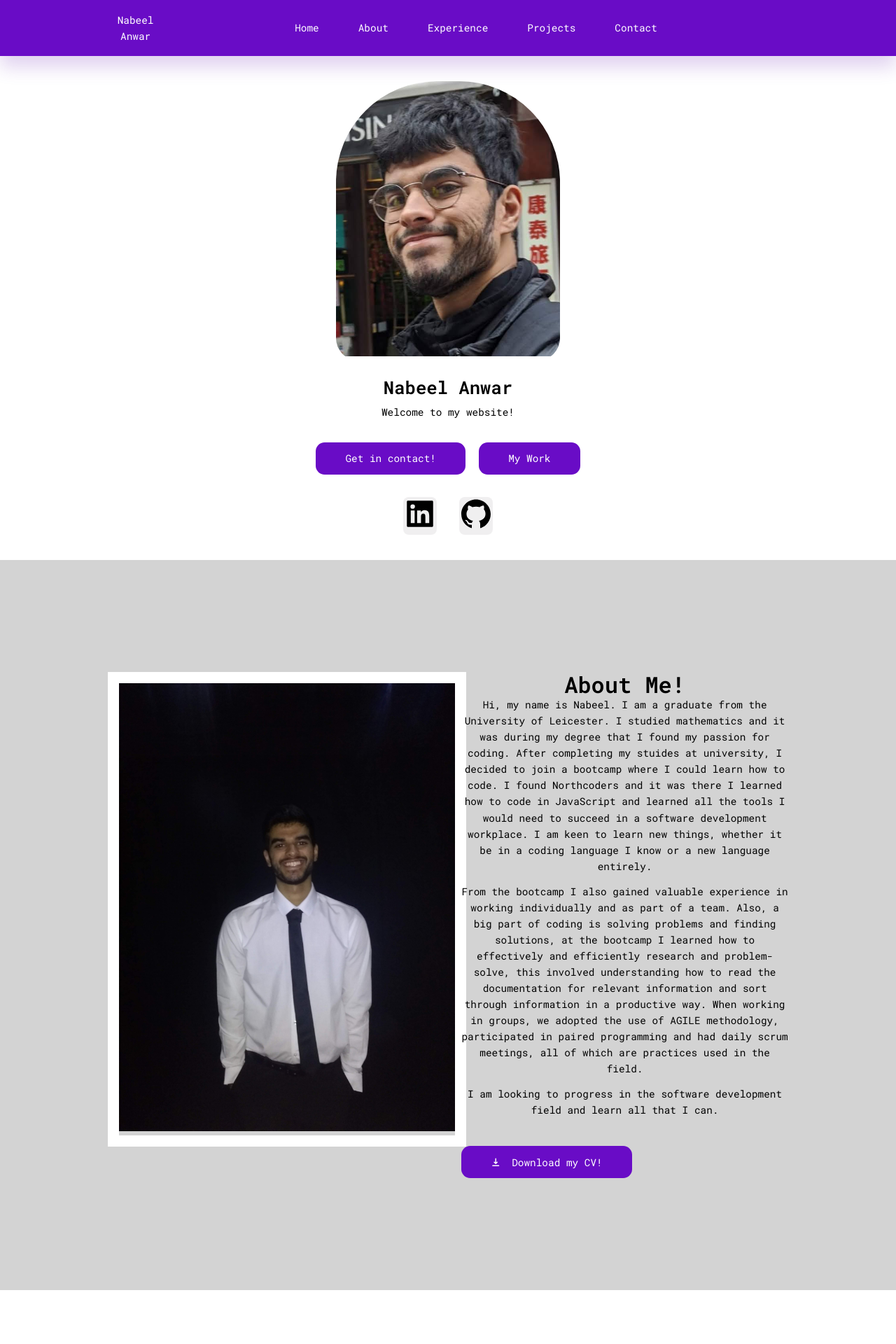
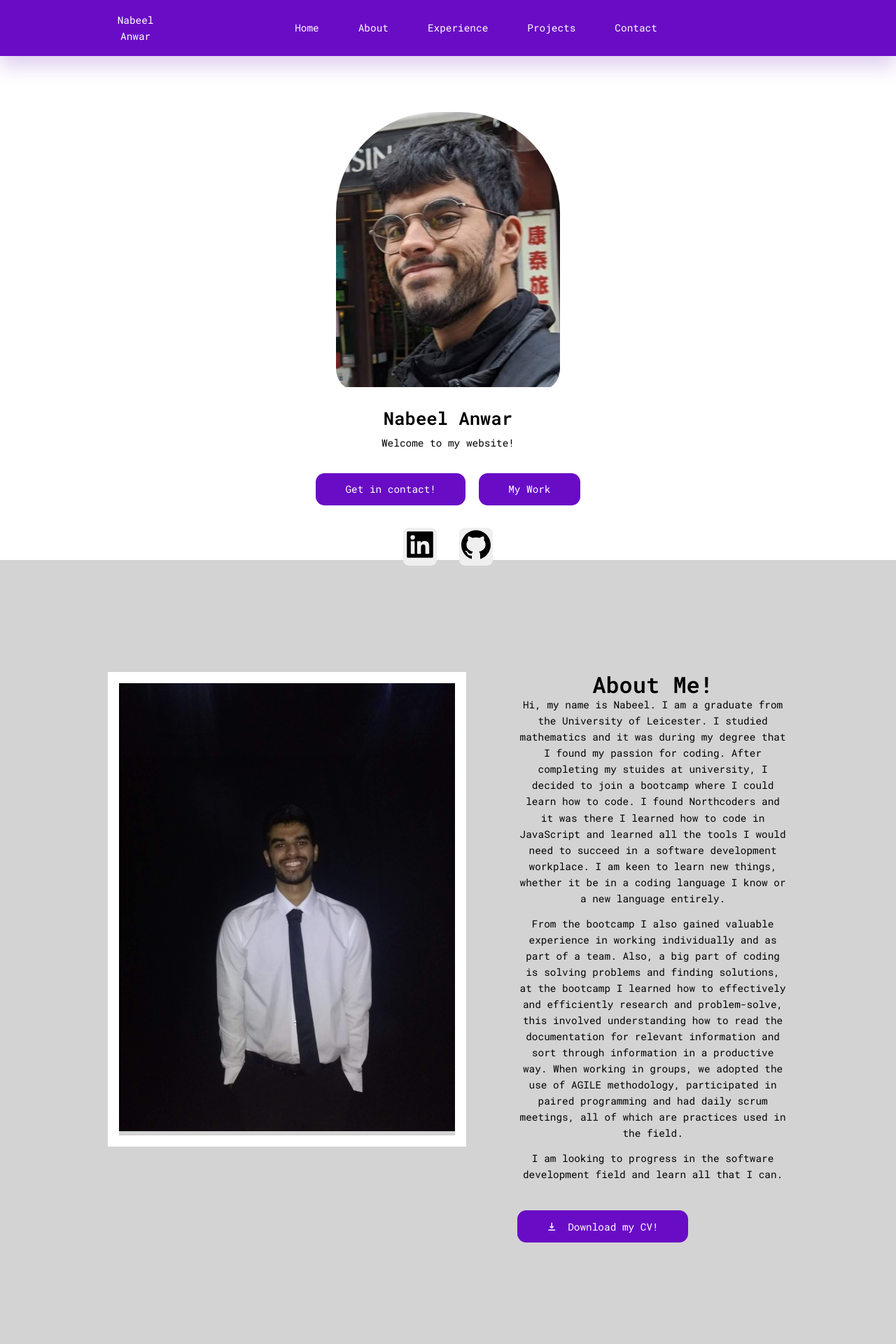
Before and after one commit to Nabeel-Anwar1/myportfolio, a React (Create React App) app: page / in a window 1280 px wide. Shown: the top 1920 px of the page at 70% size. Built offline with nearby package versions, Linux system fonts and the light colour scheme.

Commit message:
visual changes

```diff
--- a/src/components/about/about.css
+++ b/src/components/about/about.css
@@ -22,7 +22,7 @@
 }
 
 .about__right {
-    margin-left: 3rem;
+    margin-left: 8rem;
 }
 
 .about__right p {
--- a/src/components/header/header.css
+++ b/src/components/header/header.css
@@ -12,6 +12,7 @@ header {
     flex-direction: column;
     align-items: center;
     position: relative;
+    margin-top: 5rem;
 }
 
 .header__profile {
@@ -23,6 +24,7 @@ header {
 
 .MeImg {
 width: 20rem;
+
 }
 
 .header__container p {
--- a/src/components/projects/Projects.jsx
+++ b/src/components/projects/Projects.jsx
@@ -13,7 +13,7 @@ const Projects = () => {
                 <a href="https://github.com/Nabeel-Anwar1/SnookerScorer" target="_blank" rel="noopener noreferrer" className="btton">More info!</a>
             </article>
             <article className="whynotcard">
-              <h4>Why Not!</h4> <br/>
+              <h4>Why Not?</h4> <br/>
               <h5>Why Not? is an app where users can create, share and manage their own Bucket Lists.</h5><br/>
               <small>Why Not? is aimed at everyone who has goals they want to achieve before they kick the bucket.
 The app allows users to build their own bucket list, when they complete an item from their bucket list it becomes a story which other users can then view to gain insight/inspiration. Through the app you can view top bucket list items based on rating, other users profiles, and search for events going on in your area.
--- a/src/components/projects/projects.css
+++ b/src/components/projects/projects.css
@@ -8,7 +8,7 @@
 .whynotcard {
     color: black;
     background: white;
-    border: 0.1rem solid black;
+    border: 0.1rem solid white;
     border-radius: var(--border-radius-1);
     padding: 2.2rem;
     transition: var(--transition);
@@ -16,7 +16,7 @@
 
 .ncgamescard {
     color: black;
-    border: 0.1rem solid black;
+    border: 0.1rem solid white;
     background: white;
     border-radius: var(--border-radius-1);
     transition: var(--transition);
@@ -24,12 +24,12 @@
 }
 
 .whynotcard:hover {
-    border: 0.1rem solid white;
+    border: 0.1rem solid black;
     transform: translateY(-0.5rem);
 }
 
 .ncgamescard:hover {
-    border: 0.1rem solid white;
+    border: 0.1rem solid black;
     transform: translateY(-0.5rem);
 }
 
```
